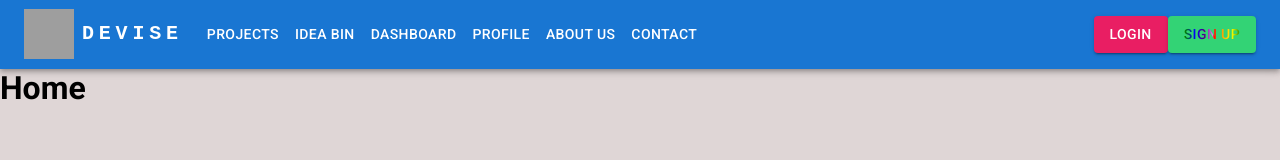
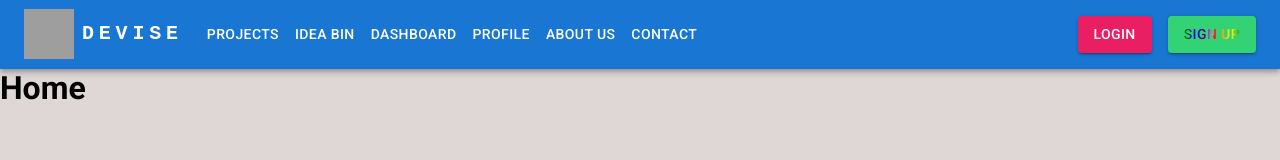
Before and after one commit to Brainybrian316/DEVise, a React (Create React App) app: page / in a window 1280 px wide. Shown: the top 160 px of the page. Built offline with nearby package versions, Linux system fonts and the light colour scheme; grey boxes are pictures that could not be loaded.

Commit message:
space between buttons in navbar

```diff
--- a/src/components/Navbar.js
+++ b/src/components/Navbar.js
@@ -140,6 +140,7 @@ const NavBar = () => {
 
           <Box sx={{ flexGrow: 0, }}>
             <LoginBtn  />
+
             <SignupBtn />
             <Menu
               sx={{ mt: '45px', }}
--- a/src/components/ui/LoginBtn.js
+++ b/src/components/ui/LoginBtn.js
@@ -15,7 +15,9 @@ export default function loginBtn() {
     });
   return (
     <ThemeProvider theme={theme}>
-    <Button onClick={() => {alert('clicked');
+    <Button
+    sx={{ mr: 1, }}
+    onClick={() => {alert('clicked');
   }} variant="contained">Login</Button>
     </ThemeProvider>
   );
--- a/src/components/ui/SignupBtn.js
+++ b/src/components/ui/SignupBtn.js
@@ -15,7 +15,9 @@ export default function signupBtn() {
     });
   return (
     <ThemeProvider theme={theme}>
-    <Button onClick={() => {alert('clicked');
+    <Button
+    sx={{ ml: 1, }}
+    onClick={() => {alert('clicked');
   }} variant="contained"  id="fancy-nav"><span>Sign Up</span></Button>
     </ThemeProvider>
   );
```
